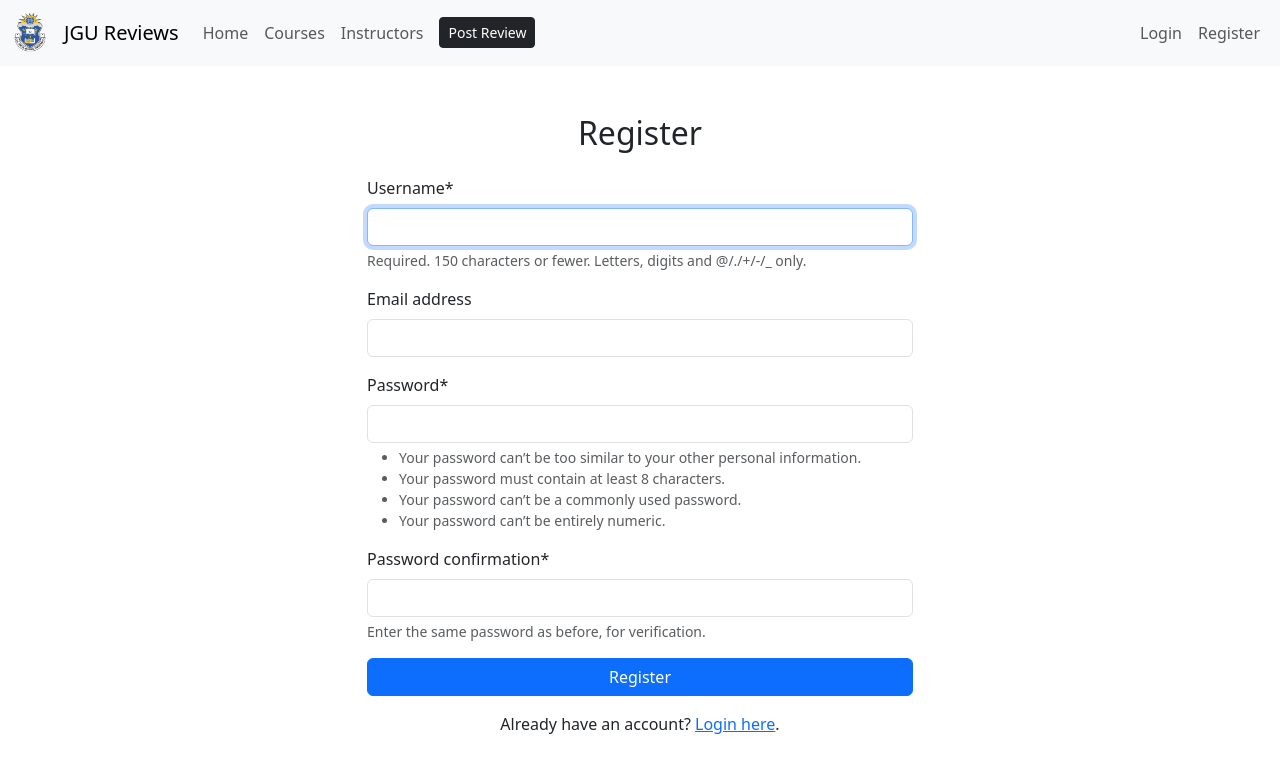
After one commit to akshatpoddar/JGU-reviews, a Django app: page /register/ in a window 1280 px wide. The commit adds this page. Shown: the top 773 px of the page. Run offline with Django 5.2, Linux system fonts and the light colour scheme; parts of the project's set-up code (start-up, migrations or seed data) failed here and were passed over; some libraries are stand-ins or nearby versions.

Commit message:
Made several changes

```diff
--- a/jgu_course_reviewer/jgu_course_reviewer/urls.py
+++ b/jgu_course_reviewer/jgu_course_reviewer/urls.py
@@ -19,5 +19,6 @@ from django.urls import path, include
 
 urlpatterns = [
     path('admin/', admin.site.urls),
-    path('', include('reviewer.urls'))
+    path('', include('reviewer.urls')),
+    path('select2/', include('django_select2.urls')),
 ]
--- a/jgu_course_reviewer/reviewer/forms.py
+++ b/jgu_course_reviewer/reviewer/forms.py
@@ -1,16 +1,130 @@
 from django import forms
-from .models import Review, Term, Course, Instructor
+from .models import Review, Term, Course, Instructor, CourseInstructorTerm
+from django.contrib.auth.forms import UserCreationForm, UserChangeForm
+from .models import CustomUser
+from django_select2.forms import ModelSelect2Widget
+
+
+class CourseInstructorTermWidget(ModelSelect2Widget):
+    model = CourseInstructorTerm
+    search_fields = [
+        'course__course_name__icontains',
+        'instructor__instructor_name__icontains',
+        'term__term_name__icontains',
+    ]
+
+class CourseWidget(ModelSelect2Widget):
+    model = Course
+    search_fields = [
+        'course_name__icontains',
+    ]
+    def build_attrs(self, base_attrs, extra_attrs=None):
+        """Override attributes to set minimum input length to 0."""
+        attrs = super().build_attrs(base_attrs, extra_attrs)
+        attrs['data-minimum-input-length'] = 0  # Allow search with 0 characters typed
+        return attrs
+
+class TermWidget(ModelSelect2Widget):
+    model = Term
+    search_fields = [
+        'term_name__icontains',
+    ]
+
+    def build_attrs(self, base_attrs, extra_attrs=None):
+        """Override attributes to set minimum input length to 0."""
+        attrs = super().build_attrs(base_attrs, extra_attrs)
+        attrs['data-minimum-input-length'] = 0  # Allow search with 0 characters typed
+        return attrs
+
+class InstructorWidget(ModelSelect2Widget):
+    model = Instructor
+    search_fields = [
+        'instructor_name__icontains',
+    ]
+
+    def build_attrs(self, base_attrs, extra_attrs=None):
+        """Override attributes to set minimum input length to 0."""
+        attrs = super().build_attrs(base_attrs, extra_attrs)
+        attrs['data-minimum-input-length'] = 0  # Allow search with 0 characters typed
+        return attrs
+
+class CustomUserCreationForm(UserCreationForm):
+    class Meta:
+        model = CustomUser
+        fields = ("username", "email")
+
+class CustomUserChangeForm(UserChangeForm):
+    class Meta:
+        model = CustomUser
+        fields = ("username", "email")
 
 class ReviewForm(forms.ModelForm):
+
+    course = forms.ModelChoiceField(
+        queryset=Course.objects.all(),
+        widget=CourseWidget,
+        required=True,
+    )
+    term = forms.ModelChoiceField(
+        queryset=Term.objects.all(),
+        widget=TermWidget,
+        required=True,
+    )
+    instructor = forms.ModelChoiceField(
+        queryset=Instructor.objects.all(),
+        widget=InstructorWidget,
+        required=True,
+    )
+
+
     class Meta:
         model = Review
-        fields = ['reviewer_name', 'course_instructor_term', 'description', 'rating']
+        fields = ['course', 'term', 'instructor', 'description', 'rating']
+
+    def __init__(self, *args, **kwargs):
+        # Pop the user out of the kwargs (or set to None if not provided)
+        self.user = kwargs.pop('user', None)
+        super().__init__(*args, **kwargs)
 
     def clean_rating(self):
         rating = self.cleaned_data.get('rating')
         if not (1 <= rating <= 5):
             raise forms.ValidationError("Rating must be between 1 and 5.")
         return rating
+
+    def clean(self):
+        cleaned_data = super().clean()
+        course = cleaned_data.get('course')
+        term = cleaned_data.get('term')
+        instructor = cleaned_data.get('instructor')
+
+        if course and term and instructor:
+            try:
+                # Look up the corresponding CourseInstructorTerm
+                cit = CourseInstructorTerm.objects.get(course=course, term=term, instructor=instructor)
+                cleaned_data['course_instructor_term'] = cit
+            except CourseInstructorTerm.DoesNotExist:
+                raise forms.ValidationError(
+                    "The selected combination of course, term, and instructor does not exist. "
+                    "Please verify your selections."
+                )
+
+        # Check if a review already exists for this user and combination.
+
+        if Review.objects.filter(author=self.user, course_instructor_term=cit).exists():
+            raise forms.ValidationError("You have already posted a review for this course, term, and instructor.")
+
+        return cleaned_data
+
+    def save(self, commit=True):
+        # Create a Review instance and assign the found course_instructor_term.
+        review = super().save(commit=False)
+        review.course_instructor_term = self.cleaned_data.get('course_instructor_term')
+        if commit:
+            review.save()
+        return review
+
+
 
 class ReviewFilterForm(forms.Form):
     term = forms.ModelChoiceField(
--- a/jgu_course_reviewer/reviewer/templates/base.html
+++ b/jgu_course_reviewer/reviewer/templates/base.html
@@ -37,13 +37,40 @@
                     <a class="nav-link {% if request.resolver_match.url_name == 'instructors' %} active {% endif %}" href="/instructors">Instructors</a>
                   </li>
                   <li class="nav-item">
-                    <a href="/create-review" class="btn btn-dark btn-sm my-1 mx-2" role="button" aria-pressed="true">Post Review</a>
+                    <a href="{% url 'create_review' %}" class="btn btn-dark btn-sm my-1 mx-2" role="button" aria-pressed="true">Post Review</a>
                   </li>
+                </ul>
+                <!-- Right-aligned authentication links -->
+                <ul class="navbar-nav ms-auto">
+                  {% if user.is_authenticated %}
+                      <li class="nav-item">
+                        <a class="nav-link" href="/">{{request.user}}</a>
+                      </li>
+                      <li class="nav-item">
+                        <a class="nav-link" href="{% url 'logout' %}">Logout</a>
+                      </li>
+                  {% else %}
+                      <li class="nav-item">
+                        <a class="nav-link" href="{% url 'login' %}">Login</a>
+                      </li>
+                      <li class="nav-item">
+                        <a class="nav-link" href="{% url 'register' %}">Register</a>
+                      </li>
+                  {% endif %}
                 </ul>
               </div>
             </div>
           </nav>
         <main>
+          {% if messages %}
+              <div class="container mt-3">
+                  {% for message in messages %}
+                      <div class="text-center alert alert-{{ message.tags }}">
+                          {{ message }}
+                      </div>
+                  {% endfor %}
+              </div>
+          {% endif %}
             {% block content %}
             {% endblock %}
         </main>
--- a/jgu_course_reviewer/reviewer/templates/course_info.html
+++ b/jgu_course_reviewer/reviewer/templates/course_info.html
@@ -4,7 +4,9 @@
 
 {% block content %}
 <div class="container">
-    <h1 class="text-center my-4">{{course.course_name}}</h1>
+    <h1 class="text-center my-4">Courses</h1>
+    <h5 class="mb-1">{{course.course_name}}</h5>
+    <p class="text-muted">{{course.avg_rating}}</small>
 
     <div class="list-group">
         {% for review in reviews %}
--- a/jgu_course_reviewer/reviewer/templates/courses.html
+++ b/jgu_course_reviewer/reviewer/templates/courses.html
@@ -8,7 +8,7 @@
 
         <div class="list-group">
             {% for course in courses %}
-            <a href="{% url 'course-info' course.id %}" class="list-group-item list-group-item-action flex-column align-items-start p2-3">
+            <a href="{% url 'course_info' course.id %}" class="list-group-item list-group-item-action flex-column align-items-start p2-3">
               <div class="d-flex w-100 justify-content-between">
                 <h5 class="mb-1">{{course.course_name}}</h5>
               </div>
--- a/jgu_course_reviewer/reviewer/templates/create_review.html
+++ b/jgu_course_reviewer/reviewer/templates/create_review.html
@@ -4,7 +4,9 @@
 {% block title %}Create Review{% endblock %}
 
 {% block content %}
+
     <div class="container">
+        {{ form.media.css }}
         <h1 class="my-3">Submit a Course Review</h1>
         <form method="post">
             {% csrf_token %}
@@ -12,5 +14,6 @@
             <input type="submit" class="btn btn-dark" value="Submit">
         </form>
     </div>
-
+    <script src="https://cdnjs.cloudflare.com/ajax/libs/jquery/3.5.1/jquery.min.js"></script>
+    {{ form.media.js }}
 {% endblock %}
--- a/jgu_course_reviewer/reviewer/templates/home.html
+++ b/jgu_course_reviewer/reviewer/templates/home.html
@@ -15,7 +15,7 @@
               </div>
               <p class="mb-1">{{review.course_instructor_term.instructor.instructor_name}}</p>
               <div class="d-flex w-100 justify-content-between">
-                <small class="text-muted">{{review.description}}</small>
+                <small class="text-muted">{{review.author}}: {{review.description}}</small>
                 <small class="text-muted">Rating: {{review.rating}}</small>
               </div>
             </a>
--- a/jgu_course_reviewer/reviewer/templates/instructors.html
+++ b/jgu_course_reviewer/reviewer/templates/instructors.html
@@ -8,7 +8,7 @@
 
     <div class="list-group">
         {% for instructor in instructors %}
-        <a href="{% url 'instructor-info' instructor.id %}" class="list-group-item list-group-item-action flex-column align-items-start p2">
+        <a href="{% url 'instructor_info' instructor.id %}" class="list-group-item list-group-item-action flex-column align-items-start p2">
           <div class="d-flex w-100 justify-content-between">
             <h5 class="mb-1">{{instructor.instructor_name}}</h5>
             <small class="text-muted">{{instructor.avg_rating}}</small>
--- /dev/null
+++ b/jgu_course_reviewer/reviewer/templates/register.html
@@ -0,0 +1,24 @@
+{% extends "base.html" %}
+{% load crispy_forms_tags %}
+
+{% block title %}Register{% endblock %}
+
+{% block content %}
+<div class="container mt-5">
+    <div class="row justify-content-center">
+        <div class="col-md-6">
+            <h2 class="mb-4 text-center">Register</h2>
+            <form method="post">
+                {% csrf_token %}
+                {{form|crispy}}
+                <div class="d-grid gap-2">
+                    <button type="submit" class="btn btn-primary">Register</button>
+                </div>
+            </form>
+            <div class="mt-3 text-center">
+                Already have an account? <a href="{% url 'login' %}">Login here</a>.
+            </div>
+        </div>
+    </div>
+</div>
+{% endblock %}
--- a/jgu_course_reviewer/reviewer/urls.py
+++ b/jgu_course_reviewer/reviewer/urls.py
@@ -1,11 +1,15 @@
 from django.urls import path, include
-from .views import home_view, courses_view, instructors_view, create_review_view, instructor_info, course_info
+from . import views
 
 urlpatterns = [
-    path('', home_view, name='home'),
-    path('courses', courses_view, name='courses'),
-    path('instructors', instructors_view, name='instructors'),
-    path('create-review', create_review_view, name='create-reviews'),
-    path('instructors/<int:id>', instructor_info, name='instructor-info'),
-    path('courses/<int:id>', course_info, name='course-info'),
+    path('', views.home_view, name='home'),
+    path('courses/', views.courses_view, name='courses'),
+    path('instructors/', views.instructors_view, name='instructors'),
+    path('instructor/<int:id>/', views.instructor_info, name='instructor_info'),
+    path('course/<int:id>/', views.course_info, name='course_info'),
+    path('review/create/', views.create_review_view, name='create_review'),
+    path('reviews/', views.review_list, name='review_list'),
+    path('register/', views.register_view, name='register'),
+    path('login/', views.login_view, name='login'),
+    path('logout/', views.logout_confirm_view, name='logout'),
 ]
--- a/jgu_course_reviewer/reviewer/views.py
+++ b/jgu_course_reviewer/reviewer/views.py
@@ -1,50 +1,103 @@
-from django.shortcuts import render, get_object_or_404
-from django.http import HttpResponse
-from django.core.exceptions import ValidationError
-from .models import Review, CourseInstructorTerm, Course, Instructor, Term
-from .forms import ReviewForm, ReviewFilterForm
+from django.db import IntegrityError
+from django.shortcuts import render, get_object_or_404, redirect
+from django.contrib.auth import login, logout
+from django.contrib.auth.forms import AuthenticationForm
+from django.contrib import messages
+from django.contrib.auth.decorators import login_required
+from .models import Review, Course, Instructor
+from .forms import ReviewForm, ReviewFilterForm, CustomUserCreationForm
 
-# Create your views here.
+# Home view displaying reviews with filtering
 def home_view(request):
-    reviews = Review.objects.select_related('course_instructor_term__course', 'course_instructor_term__instructor', 'course_instructor_term__term')
+    reviews = Review.objects.select_related(
+        'course_instructor_term__course',
+        'course_instructor_term__instructor',
+        'course_instructor_term__term'
+    )
     form = ReviewFilterForm(request.GET or None)
     return render(request, 'home.html', {'reviews': reviews, 'form': form})
 
+# View to list all courses
+def courses_view(request):
+    courses = Course.objects.all()
+    return render(request, 'courses.html', {'courses': courses})
+
+# View to list all instructors
+def instructors_view(request):
+    instructors = Instructor.objects.all()
+    return render(request, 'instructors.html', {'instructors': instructors})
+
+# Detail view for a specific instructor and its reviews
 def instructor_info(request, id):
     instructor = get_object_or_404(Instructor, id=id)
     reviews = Review.objects.filter(course_instructor_term__instructor=instructor)
     return render(request, 'instructor_info.html', {'instructor': instructor, 'reviews': reviews})
 
+# Detail view for a specific course and its reviews
 def course_info(request, id):
     course = get_object_or_404(Course, id=id)
     reviews = Review.objects.filter(course_instructor_term__course=course)
     return render(request, 'course_info.html', {'course': course, 'reviews': reviews})
 
+# Register view using the custom user creation form
+def register_view(request):
+    if request.method == "POST":
+        form = CustomUserCreationForm(request.POST)
+        if form.is_valid():
+            user = form.save()
+            # Log the user in immediately after registration
+            login(request, user)
+            return redirect('home')
+    else:
+        form = CustomUserCreationForm()
+    return render(request, 'register.html', {'form': form})
+
+# Login view using Django's built-in AuthenticationForm
+def login_view(request):
+    if request.method == "POST":
+        form = AuthenticationForm(request, data=request.POST)
+        if form.is_valid():
+            user = form.get_user()
+            login(request, user)
+            return redirect('home')
+    else:
+        form = AuthenticationForm()
+    return render(request, 'login.html', {'form': form})
+
+# Logout view
+def logout_confirm_view(request):
+    if request.method == 'POST':
+        logout(request)
+        return redirect('home')
+    return render(request, 'logout_confirm.html')
+
+# Create review view; only accessible for logged in users
 
 def create_review_view(request):
+    """
+    Only a logged-in user can create a review. This view uses the ReviewForm,
+    sets the review’s author to the logged-in user, and then saves the review.
+    """
+    if not request.user.is_authenticated:
+        messages.error(request, "You must be logged in to post a review.")
+        return redirect('login')  # Make sure 'login' is defined in your urls
     if request.method == "POST":
-        course_instructor_term_id = request.POST['course_instructor_term']
-        name = request.POST['reviewer_name']
-        descripton = request.POST['description']
-        rating = int(request.POST['rating'])
-        # Validate rating
-        if not (1 <= rating <= 5):
-            raise ValidationError("Rating must be between 1 and 5.")
+        form = ReviewForm(request.POST, user=request.user)
+        if form.is_valid():
+            review = form.save(commit=False)
+            review.author = request.user
+            try:
+                review.save()
+                return redirect('home')
+            except IntegrityError:
+                form.add_error(None, "You have already posted a review for this course, term, and instructor.")
+    else:
+        form = ReviewForm(user=request.user)
+    return render(request, 'create_review.html', {'form': form})
 
-        # Save the review
-        course_instructor_term = CourseInstructorTerm.objects.get(id=course_instructor_term_id)
-        Review.objects.create(
-            course_instructor_term=course_instructor_term,
-            reviewer_name=name,
-            description=descripton,
-            rating=rating,
-        )
-
-    review_form = ReviewForm()
-    return render(request, 'create_review.html', {'form': review_form})
-
+# View to list reviews with filtering applied via GET parameters
 def review_list(request):
-    # Initialize the form with GET data
+    # Initialize the filter form with GET data
     form = ReviewFilterForm(request.GET or None)
 
     # Start with all reviews
@@ -52,39 +105,11 @@ def review_list(request):
 
     # Apply filters if the form is valid
     if form.is_valid():
-        if form.cleaned_data['term']:
+        if form.cleaned_data.get('term'):
             reviews = reviews.filter(course_instructor_term__term=form.cleaned_data['term'])
-        if form.cleaned_data['course']:
+        if form.cleaned_data.get('course'):
             reviews = reviews.filter(course_instructor_term__course=form.cleaned_data['course'])
-        if form.cleaned_data['instructor']:
+        if form.cleaned_data.get('instructor'):
             reviews = reviews.filter(course_instructor_term__instructor=form.cleaned_data['instructor'])
 
     return render(request, 'review_list.html', {'reviews': reviews, 'form': form})
-
-def submit_review(request):
-    if request.method == "POST":
-        course_instructor_term_id = request.POST['course_instructor_term']
-        name = request.POST['name']
-        descripton = request.POST['description']
-        rating = int(request.POST['rating'])
-        print("POST")
-        # Validate rating
-        if not (1 <= rating <= 5):
-            raise ValidationError("Rating must be between 1 and 5.")
-
-        # Save the review
-        course_instructor_term = CourseInstructorTerm.objects.get(id=course_instructor_term_id)
-        Review.objects.create(
-            course_instructor_term=course_instructor_term,
-            name=name,
-            description=descripton,
-            rating=rating,
-        )
-
-def courses_view(request):
-    courses = Course.objects.all()
-    return render(request, 'courses.html',{'courses': courses})
-
-def instructors_view(request):
-    instructors = Instructor.objects.all()
-    return render(request, 'instructors.html',{'instructors': instructors})
```
Also changed, not shown: jgu_course_reviewer/jgu_course_reviewer/settings.py (+25 -4 lines), jgu_course_reviewer/reviewer/admin.py (+24 -6 lines), jgu_course_reviewer/reviewer/models.py (+29 -2 lines), jgu_course_reviewer/reviewer/templates/login.html (added, +24 -0 lines), jgu_course_reviewer/reviewer/templates/logout_confirm.html (added, +21 -0 lines), jgu_course_reviewer/reviewer/migrations/0001_initial.py, jgu_course_reviewer/reviewer/migrations/0002_course_avg_rating.py, jgu_course_reviewer/reviewer/migrations/0002_remove_review_name_review_reviewer_name_and_more.py (deleted), jgu_course_reviewer/reviewer/migrations/0003_alter_review_unique_together.py (added).
